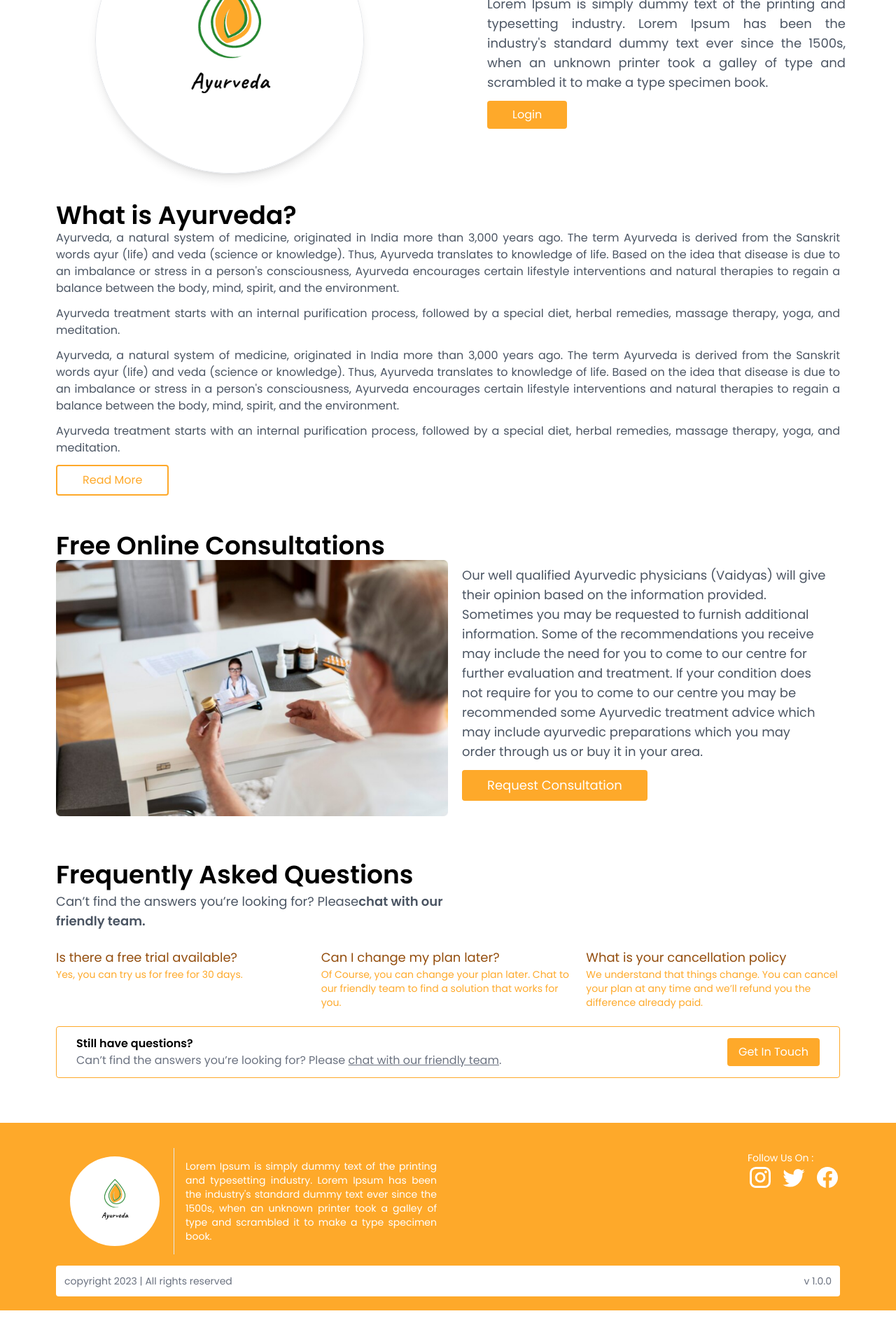
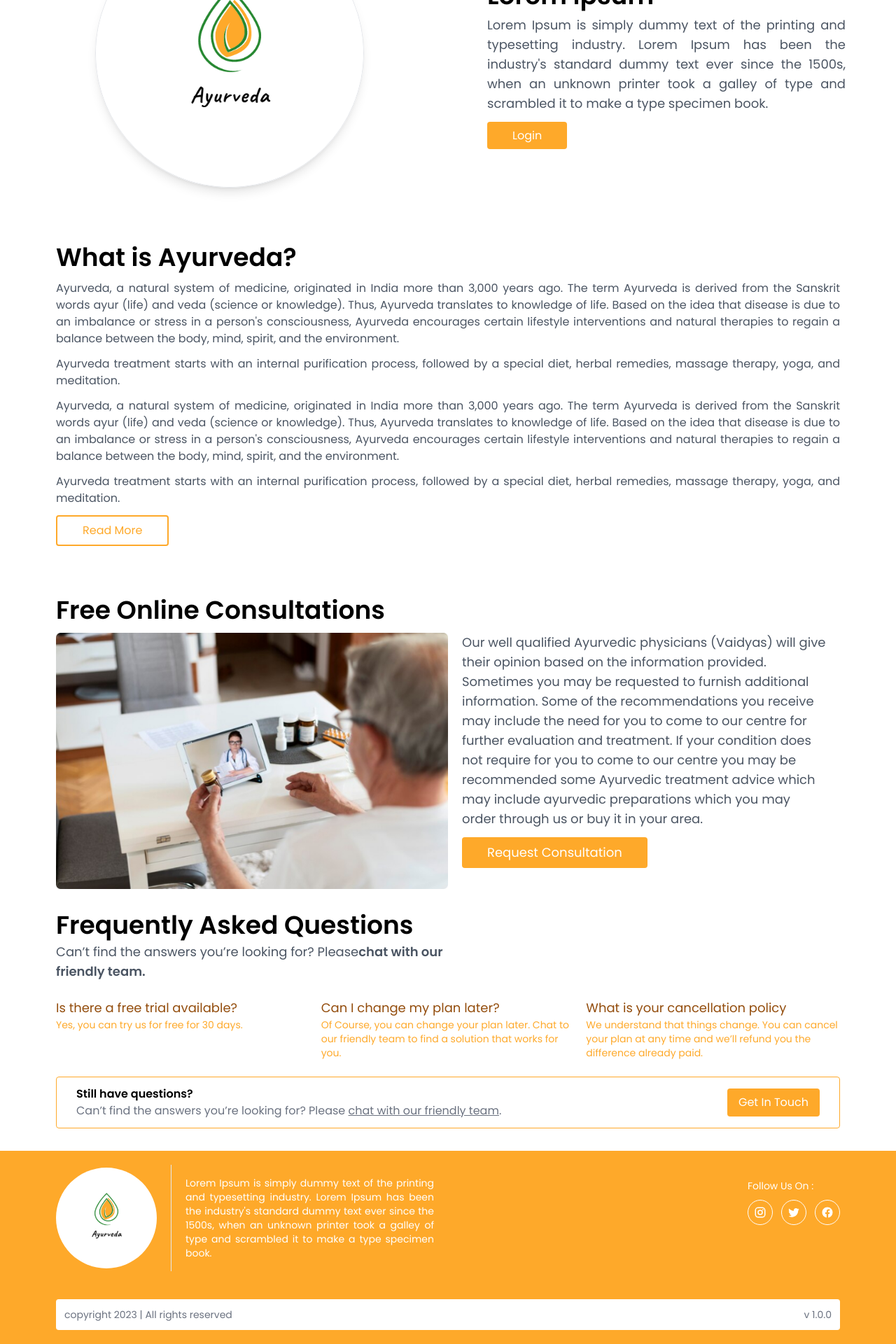
Before and after one commit to kirtanchandak/heggzpear-hackthisfall, a React (Create React App) app: page / in a window 1280 px wide. Shown: the part 228-2148 px from the top of the page at 70% size. Before the commit the page ends 2100 px from the top, so only its background shows below. Built offline with nearby package versions, Linux system fonts and the light colour scheme.

Commit message:
changes updated

```diff
--- a/src/components/Home/Body.jsx
+++ b/src/components/Home/Body.jsx
@@ -1,6 +1,7 @@
 import React from "react";
 import logo from "../../assets/logo.svg";
 import consultImg from "../../assets/consult-img.jpg";
+import { Link } from "react-router-dom";
 import { Instagram } from "../../icons/Instagram";
 import { Facebook } from "../../icons/Facebook";
 import { Twitter } from "../../icons/Twitter";
@@ -10,7 +11,7 @@ import Title from "../Title";
 export default function Header() {
   return (
     <>
-      <div className="flex flex-col md:flex-row items-center space-y-5 w-full p-4">
+      <div className="flex flex-col md:flex-row items-center space-y-5 w-full px-4 py-10">
         <div className="w-1/2 flex  items-center justify-center">
           <img
             src={logo}
@@ -23,22 +24,24 @@ export default function Header() {
             <h1 className="font-semibold text-2xl md:text-4xl my-2">
               Lorem Ipsum
             </h1>
-            <p className="text-justify text-base md:text-lg text-gray-600">
+            <p className="text-justify text-base md:text-lg text-gray-600 mb-5">
               Lorem Ipsum is simply dummy text of the printing and typesetting
               industry. Lorem Ipsum has been the industry's standard dummy text
               ever since the 1500s, when an unknown printer took a galley of
               type and scrambled it to make a type specimen book.
             </p>
-            <Button
-              label="Login"
-              style="bg-primary-500 text-white hover:bg-primary-600"
-            />
+            <Link
+              to="/login"
+              className="p-2 px-9 duration-300 rounded bg-primary-500 text-white hover:bg-primary-600"
+            >
+              Login
+            </Link>
           </div>
         </div>
       </div>
-      <div className="ayurveda p-5 px-5 md:px-20">
+      <div className="ayurveda p-5 px-5 md:px-20 lg:py-10">
         <Title title="What is Ayurveda?" className="my-5" />
-        <div className="space-y-3 text-justify md:text-base text-gray-600">
+        <div className="space-y-3 text-justify md:text-base text-gray-600 pt-3">
           <p>
             Ayurveda, a natural system of medicine, originated in India more
             than 3,000 years ago. The term Ayurveda is derived from the Sanskrit
@@ -77,11 +80,11 @@ export default function Header() {
       </div>
       <div className="consultation my-5 px-5 md:px-20">
         <Title title="Free Online Consultations" className="my-5" />
-        <div className="flex flex-col md:flex-row">
+        <div className="flex flex-col items-start md:flex-row pt-3">
           <div className="w-full md:w-1/2">
             <img src={consultImg} className="" alt="doctor_img" />
           </div>
-          <div className="w-full py-4 md:w-1/2 md:text-lg md:px-5 md:py-2 text-gray-600">
+          <div className="w-full py-4 md:w-1/2 md:text-lg md:px-5 md:py-0 text-gray-600">
             <p>
               Our well qualified Ayurvedic physicians (Vaidyas) will give their
               opinion based on the information provided. Sometimes you may be
@@ -101,7 +104,7 @@ export default function Header() {
         </div>
       </div>
 
-      <div className="questions px-5 md:px-20 my-16">
+      <div className="questions px-5 md:px-20 my-8">
         <div className="w-full">
           <Title title="Frequently Asked Questions" />
           <p className="text-gray-600 md:w-1/2 md:text-lg my-1">
@@ -148,7 +151,7 @@ export default function Header() {
               Still have questions?
             </h2>
             <p className="text-gray-500 text-center md:text-left">
-              Can’t find the answers you’re looking for? Please{" "}
+              Can’t find the answers you’re looking for? Please{"  "}
               <a href="#" className="underline">
                 chat with our friendly team
               </a>
@@ -164,10 +167,10 @@ export default function Header() {
       </div>
 
       <div className="flex flex-col p-5 md:px-20 bg-primary-500">
-        <div className="flex flex-col md:flex-row justify-between">
-          <div className="flex md:w-1/2 text-sm md:divide-x flex-col items-center md:flex-row text-center w-full">
-            <img src={logo} className="h-32 m-5" alt="ayurveda" />
-            <p className="text-white text-justify my-4 p-4">
+        <div className="flex flex-col md:flex-row justify-between md:pb-10">
+          <div className="flex xl:w-1/2 text-sm md:divide-x flex-col items-center md:flex-row text-center w-full">
+            <img src={logo} className="h-36 mr-5" alt="ayurveda" />
+            <p className="text-white text-justify py-4 md:px-5">
               Lorem Ipsum is simply dummy text of the printing and typesetting
               industry. Lorem Ipsum has been the industry's standard dummy text
               ever since the 1500s, when an unknown printer took a galley of
@@ -176,10 +179,16 @@ export default function Header() {
           </div>
           <div className="w-fit my-5 text-white">
             <h4 className="text-sm">Follow Us On :</h4>
-            <div className="text-4xl space-x-3 flex">
-              <Instagram />
-              <Twitter />
-              <Facebook />
+            <div className="text-4xl space-x-3 flex pt-2.5">
+              <a href="">
+                <Instagram className="border border-white rounded-full p-2 hover:bg-white hover:border-primary-500 hover:text-primary-500" />
+              </a>
+              <a href="">
+                <Twitter className="border border-white rounded-full p-2 hover:bg-white hover:border-primary-500 hover:text-primary-500" />
+              </a>
+              <a href="">
+                <Facebook className="border border-white rounded-full p-2 hover:bg-white hover:border-primary-500 hover:text-primary-500" />
+              </a>
             </div>
           </div>
         </div>
```
